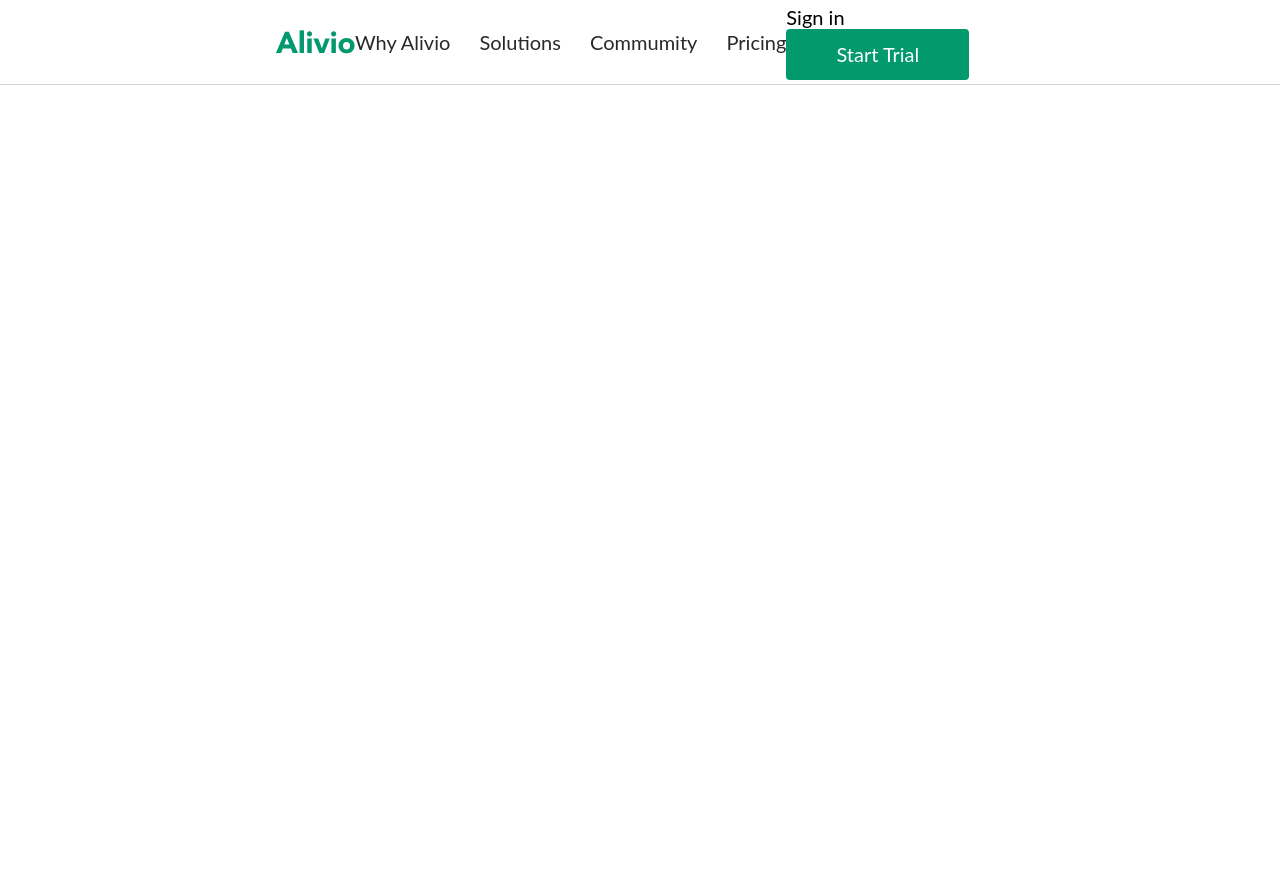
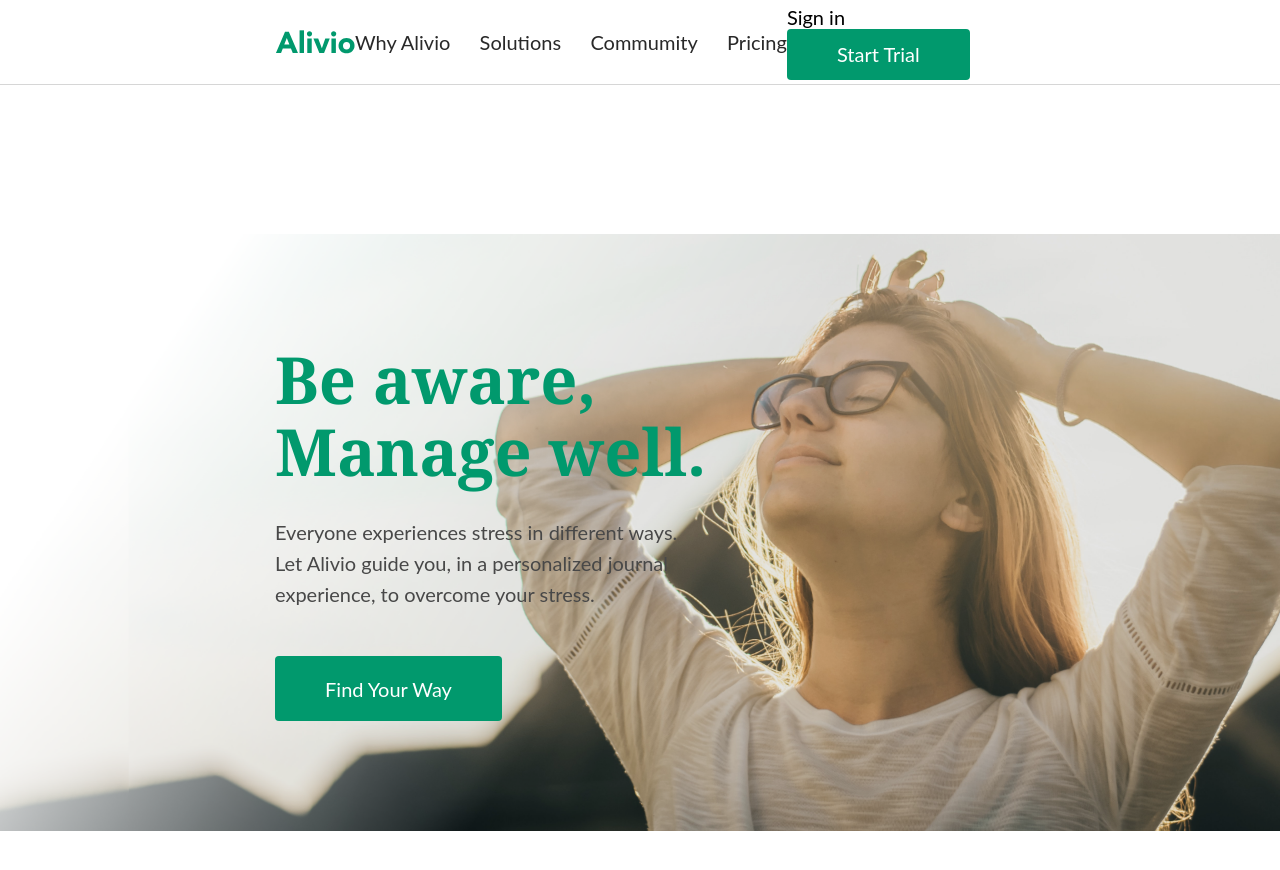
Before and after one commit to vivalavoka/alivio, a plain HTML site: page index.html in a window 1280 px wide. Before the commit the page ends 800 px from the top, so only its background shows below. Drawn offline with Linux system fonts and the light colour scheme.

Commit message:
intro: start intro section

```diff
--- a/blocks/button/button.css
+++ b/blocks/button/button.css
@@ -5,6 +5,9 @@
   margin: 0;
   padding: 0;
   border: 0;
+  font-size: 20px;
+  line-height: 1.2;
+  font-weight: 400;
   cursor: pointer;
 }
 
--- a/blocks/header/__auth/header__auth.css
+++ b/blocks/header/__auth/header__auth.css
@@ -1,6 +1,3 @@
 .header__auth {
   color: #000;
-  font-size: 20px;
-  line-height: 1.2;
-  font-weight: 400;
 }
--- /dev/null
+++ b/blocks/intro/__body/intro__body.css
@@ -0,0 +1,3 @@
+.intro__body {
+  margin: 0 275px;
+}
--- /dev/null
+++ b/blocks/intro/__button/intro__button.css
@@ -0,0 +1,4 @@
+.intro__button {
+  width: 227px;
+  height: 65px;
+}
--- /dev/null
+++ b/blocks/intro/__description/intro__description.css
@@ -0,0 +1,9 @@
+.intro__description {
+  margin: 0 0 46px;
+  padding: 0;
+  width: 420px;
+  font-size: 20px;
+  line-height: 1.55;
+  font-weight: normal;
+  color: #484848;
+}
--- /dev/null
+++ b/blocks/intro/__title/intro__title.css
@@ -0,0 +1,10 @@
+.intro__title {
+  margin: 0 0 30px;
+  padding: 0;
+  width: 440px;
+  color: #01996D;
+  font-family: 'Georgia', Arial, sans-serif;
+  font-size: 65px;
+  line-height: 1.1;
+  font-weight: 900;
+}
--- /dev/null
+++ b/blocks/intro/intro.css
@@ -0,0 +1,16 @@
+@import url(./__body/intro__body.css);
+@import url(./__title/intro__title.css);
+@import url(./__description/intro__description.css);
+@import url(./__button/intro__button.css);
+
+.intro {
+  position: relative;
+  width: 100%;
+  height: 895px;
+  background: url(../../images/header-background.png) no-repeat center center;
+  background-size: contain;
+
+  display: flex;
+  flex-direction: column;
+  justify-content: center;
+}
--- a/index.html
+++ b/index.html
@@ -26,7 +26,22 @@
       </div>
     </header>
     <main class="content">
+      <section class="intro">
+        <div class="intro__body">
+          <h1 class="intro__title">Be aware, Manage well.</h1>
+          <p class="intro__description">Everyone experiences stress in different ways. Let Alivio guide you, in a personalized journal experience, to overcome your stress.</p>
+          <button type="button" class="button button_fill intro__button">Find Your Way</button>
+        </div>
+      </section>
+      <section class="description">
 
+      </section>
+      <section class="story">
+
+      </section>
+      <section class="product">
+
+      </section>
     </main>
     <footer class="footer">
 
--- a/pages/index.css
+++ b/pages/index.css
@@ -11,3 +11,5 @@
 @import url(../blocks/button/button.css);
 
 @import url(../blocks/header/header.css);
+
+@import url(../blocks/intro/intro.css);
```
